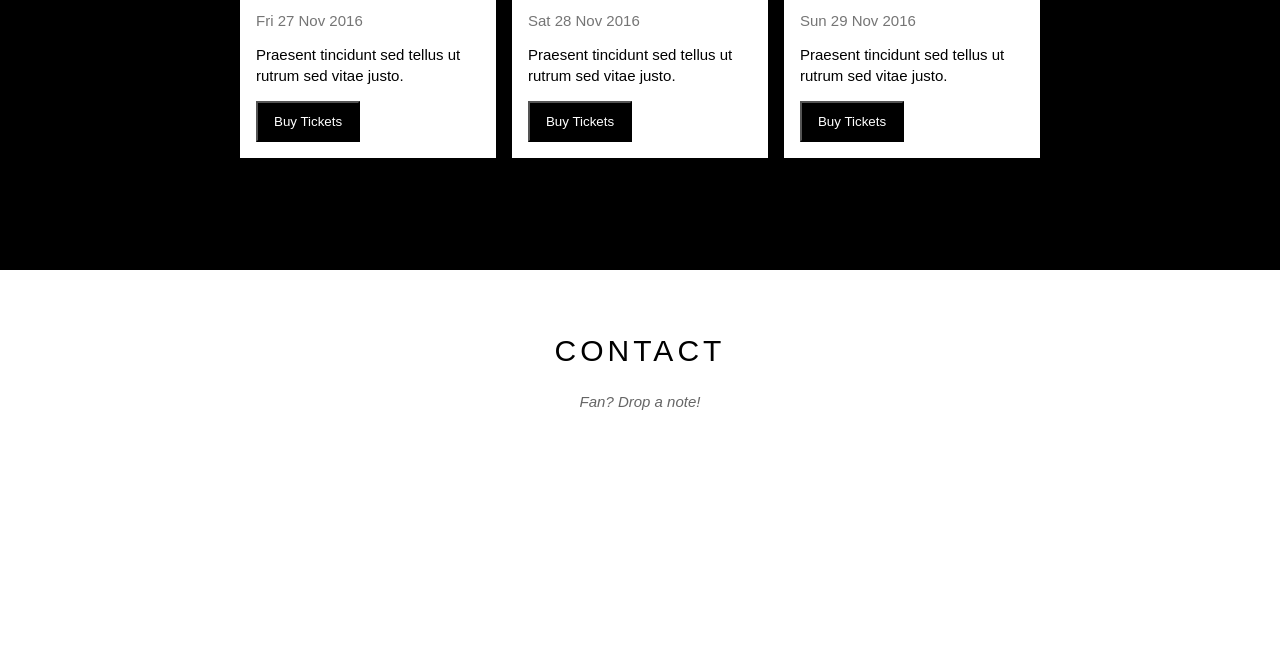
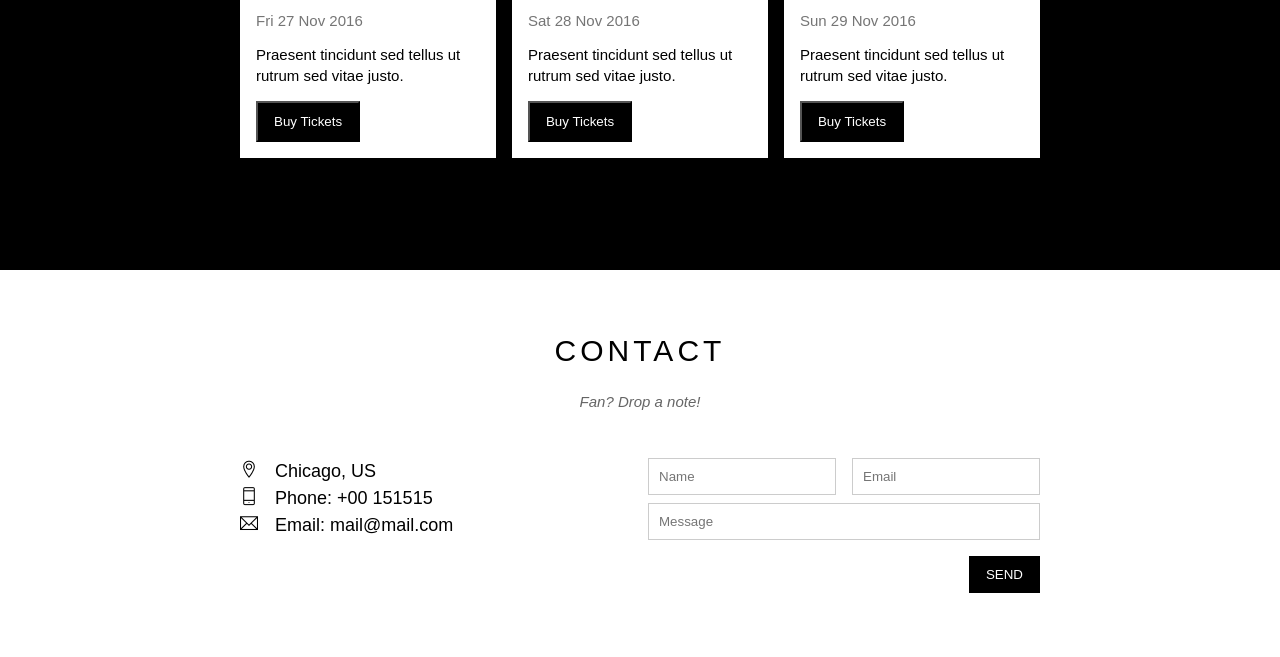
Before and after one commit to Pham-Vung/w3_the_band, a plain HTML site: page index.html in a window 1280 px wide. Shown: the part 1818-2475 px from the top of the page. Before the commit the page ends 2292 px from the top, so only its background shows below. Drawn offline with Linux system fonts and the light colour scheme.

Commit message:
CSS contact form

```diff
--- a/assets/css/style.css
+++ b/assets/css/style.css
@@ -15,6 +15,47 @@ html {
 
 .text-white {
     color: #fff !important;
+}
+
+.text-center {
+    text-align: center !important;
+}
+
+.row {
+    margin-left: -8px;
+    margin-right: -8px;
+}
+
+.row::after {
+    content: "";
+    display: block;
+    clear: both;
+}
+
+.col {
+    float: left;
+    padding-left: 8px;
+    padding-right: 8px;
+}
+
+.col-full {
+    width: 100%;
+}
+
+.col-half {
+    width: 50%;
+}
+
+.col-third {
+    width: calc(100% / 3);
+}
+
+.mt-8 {
+    margin-top: 8px !important;
+}
+
+.mt-16 {
+    margin-top: 16px !important;
 }
 
 /*
@@ -41,27 +82,32 @@ html {
     display: inline-block;
 }
 
-#nav, .subnav {
+#nav,
+.subnav {
     list-style-type: none;
 
 }
 
-#nav > li {
-    display: inline-block;/*cho tất cả thẻ li là con trực tiếp của nav làm trên hàng nagng*/
+#nav>li {
+    display: inline-block;
+    /*cho tất cả thẻ li là con trực tiếp của nav làm trên hàng nagng*/
 }
 
 #nav li {
     position: relative;
 }
 
-#nav > li > a {
+#nav>li>a {
     color: #fff;
-    text-transform: uppercase;/*chữ in hoa*/
+    text-transform: uppercase;
+    /*chữ in hoa*/
 }
 
 #nav li a {
-    text-decoration: none;/*bỏ gạch chân thẻ a*/
-    line-height: 46.5px;/*cho bằng chiều cao của header sẽ tự động thẻ a nằm ở giữa*/
+    text-decoration: none;
+    /*bỏ gạch chân thẻ a*/
+    line-height: 46.5px;
+    /*cho bằng chiều cao của header sẽ tự động thẻ a nằm ở giữa*/
     padding: 0 24px;
     display: block;
 
@@ -72,7 +118,7 @@ html {
 }
 
 #nav .subnav li:hover a,
-#nav > li:hover > a {
+#nav>li:hover>a {
     color: #000;
     background-color: #ccc;
 }
@@ -104,8 +150,8 @@ html {
 
 #header .search-btn:hover {
     background-color: #f44336;
-     /*biến thành hình bàn tay khi di chuột vào*/
-     cursor: pointer;
+    /*biến thành hình bàn tay khi di chuột vào*/
+    cursor: pointer;
 }
 
 #nav .subnav a {
@@ -122,7 +168,8 @@ html {
 #slider {
     position: relative;
     margin-top: 46.5px;
-    padding-top: 50%;/*% là 50% chiều ngang của chính nó*/
+    padding-top: 50%;
+    /*% là 50% chiều ngang của chính nó*/
     background-image: url("../img/sliders/slider1.jpg");
     background-position: top center;
     background-repeat: no-repeat;
@@ -162,7 +209,8 @@ html {
     font-size: 30px;
     text-align: center;
     font-weight: 500;
-    letter-spacing: 4px;/*khoảng cách các chữ cách nhau 4px*/
+    letter-spacing: 4px;
+    /*khoảng cách các chữ cách nhau 4px*/
 }
 
 #content .section-sub-heading {
@@ -170,24 +218,20 @@ html {
     text-align: center;
     margin-top: 25px;
     font-style: italic;
-    opacity: 0.6;/*làm mờ đi*/
+    opacity: 0.6;
+    /*làm mờ đi*/
 }
 
 #content .about-text {
     font-size: 15px;
     margin-top: 25px;
-    text-align: justify; /*căn đều chữ hai bên*/
+    text-align: justify;
+    /*căn đều chữ hai bên*/
     line-height: 1.6;
 }
 
 #content .members-list {
     margin-top: 47px;
-}
-
-#content .member-item {
-    float: left;/*cho thành hàng ngang*/
-    width: calc(100% / 3);
-    text-align: center;
 }
 
 #content .member-name {
@@ -231,22 +275,16 @@ html {
     color: #fff;
     background-color: #000;
     border-radius: 50%;
-    text-align: center;/*chữ căn giuwac theo chiều ngang*/
-    line-height: 24.7px;/*chữ căn giữa theo chiều dọc*/
+    text-align: center;
+    /*chữ căn giuwac theo chiều ngang*/
+    line-height: 24.7px;
+    /*chữ căn giữa theo chiều dọc*/
     margin-top: -3px;
 }
 
 .places-list {
     margin-top: 32px;
-    margin-left: -8px;
-    margin-right: -8px;
     padding-bottom: 48px;
-}
-
-.place-item {
-    float: left;
-    width: calc(100% / 3);
-    padding: 0 8px;
 }
 
 .place-img {
@@ -293,7 +331,8 @@ html {
 }
 
 .modal {
-    position: fixed;/*phủ lên trên main*/
+    position: fixed;
+    /*phủ lên trên main*/
     top: 0;
     right: 0;
     bottom: 0;
@@ -395,11 +434,50 @@ html {
     color: #2196F3;
 }
 
+.contact-content {
+    margin-top: 48px;
+}
+
+.contact-info {
+    font-size: 18px;
+    line-height: 1.5;
+}
+
+.contact-info i[class*="ti-"] {
+    width: 30px;
+    display: inline-block;
+}
+
+.contact-form {
+    font-size: 15px;
+}
+
+.contact-form .form-control {
+    padding: 10px;
+    border: 1px solid #ccc;
+    width: 100%;
+}
+
+.contact-form .form-submit-btn {
+    background-color: #000;
+    color: #fff;
+    border: 1px solid #000;
+    padding: 10px 16px;
+    float: right;
+}
+
+.contact-form .form-submit-btn:hover {
+    background-color: #ccc;
+    color: #000;
+    border: none;
+}
+
 @keyframes modalFadeIn {
     from {
         opacity: 0;
         transform: translateY(-100px);
     }
+
     to {
         opacity: 1;
         transform: translateY(0);
--- a/index.html
+++ b/index.html
@@ -77,22 +77,21 @@
                     magna aliqua. Ut enim ad minim veniam, quis nostrud exercitation
                     ullamco laboris nisi ut aliquip ex ea commodo consequat.
                 </p>
-                <div class="members-list">
-                    <div class="member-item">
+                <div class="row members-list">
+                    <div class="text-center col col-third">
                         <p class="member-name">Name</p>
                         <img src="./assets/img/band/member1.jpg" alt="" class="member-img">
                     </div>
 
-                    <div class="member-item">
+                    <div class="text-center col col-third">
                         <p class="member-name">Name</p>
                         <img src="./assets/img/band/member1.jpg" alt="" class="member-img">
                     </div>
 
-                    <div class="member-item">
+                    <div class="text-center col col-third">
                         <p class="member-name">Name</p>
                         <img src="./assets/img/band/member1.jpg" alt="" class="member-img">
                     </div>
-                    <div class="clear"></div>
                 </div>
             </div>
 
@@ -107,8 +106,8 @@
                         <li>November <span class="quantity">3</span></li>
                     </ul>
 
-                    <div class="places-list">
-                        <div class="place-item">
+                    <div class="row places-list">
+                        <div class="col col-third">
                             <img src="./assets/img/places/place1.jpg" alt="New York" class="place-img">
                             <div class="place-body">
                                 <h3 class="place-heading">New York</h3>
@@ -118,7 +117,7 @@
                             </div>
                         </div>
 
-                        <div class="place-item">
+                        <div class="col col-third">
                             <img src="./assets/img/places/place2.jpg" alt="New York" class="place-img">
                             <div class="place-body">
                                 <h3 class="place-heading">Paris</h3>
@@ -128,7 +127,7 @@
                             </div>
                         </div>
 
-                        <div class="place-item">
+                        <div class="col col-third">
                             <img src="./assets/img/places/place3.jpg" alt="New York" class="place-img">
                             <div class="place-body">
                                 <h3 class="place-heading">San Francisco</h3>
@@ -137,7 +136,6 @@
                                 <button class="place-buy-btn js-buy-ticket">Buy Tickets</button>
                             </div>
                         </div>
-                        <div class="clear"></div>
                     </div>
                 </div>
             </div>
@@ -145,6 +143,41 @@
             <div class="content-section">
                 <h2 class="section-heading">CONTACT</h2>
                 <p class="section-sub-heading">Fan? Drop a note!</p>
+                <div class="row contact-content">
+                    <div class="col col-half contact-info">
+                        <p>
+                            <i class="ti-location-pin"></i>
+                            Chicago, US
+                        </p>
+                        <p>
+                            <i class="ti-mobile"></i>
+                            Phone: +00 151515
+                        </p>
+                        <p>
+                            <i class="ti-email"></i>
+                            Email: mail@mail.com
+                        </p>
+                    </div>
+
+                    <div class="col col-half contact-form">
+                        <form action="">
+                            <div class="row">
+                                <div class="col col-half">
+                                    <input type="text" name="" id="" class="form-control" placeholder="Name" required>
+                                </div>
+                                <div class="col col-half">
+                                    <input type="email" name="" id="" class="form-control" placeholder="Email" required>
+                                </div>
+                            </div>
+                            <div class="row mt-8">
+                                <div class="col col-full">
+                                    <input type="text" name="" id="" class="form-control" placeholder="Message" required>
+                                </div>
+                            </div>
+                            <input type="submit" value="SEND" class="mt-16 form-submit-btn">
+                        </form>
+                    </div>
+                </div>
             </div>
         </div>
 
```
